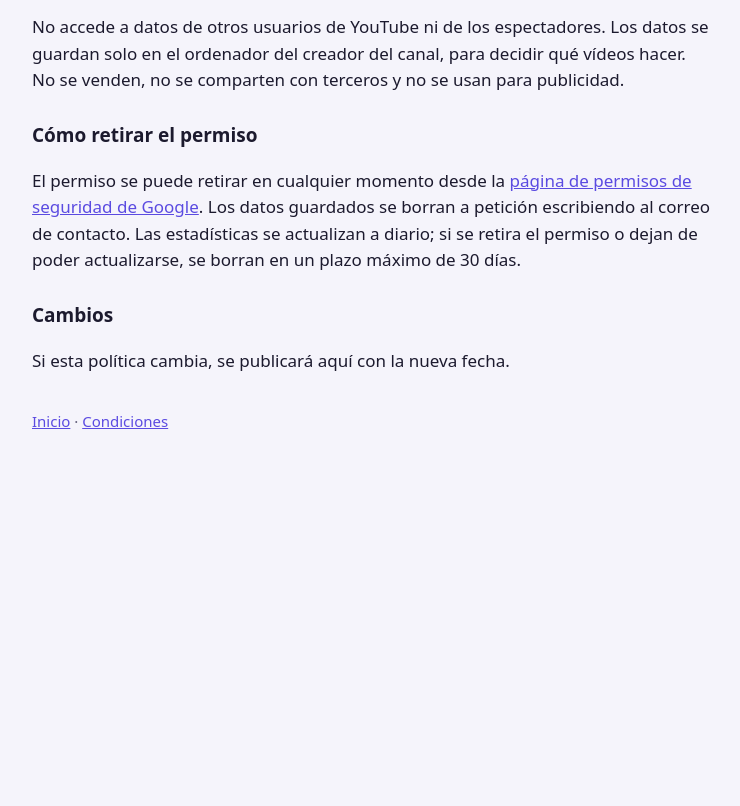
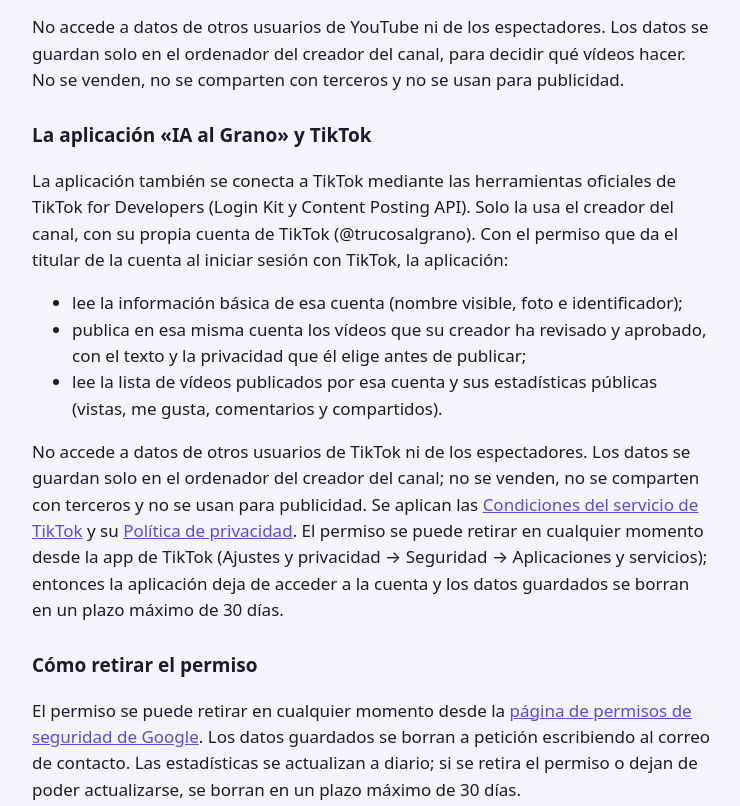
Before and after one commit to trucosalgrano/trucosalgrano.github.io, a plain HTML site: page privacidad.html in a window 1280 px wide. Shown: the part 784-1590 px from the top of the page, without its empty margins (268-1008 px from the left). Before the commit the page ends 1257 px from the top, so only its background shows below. Drawn offline with Linux system fonts and the light colour scheme.

Commit message:
Web: apartado de TikTok en privacidad y condiciones; fichero de verificación de TikTok
Co-Authored-By: Claude Opus 5.5 <noreply@anthropic.com>

```diff
--- a/privacidad.html
+++ b/privacidad.html
@@ -22,7 +22,7 @@
 <body>
 <main>
 <h1>Política de privacidad</h1>
-<p class="suave">IA al Grano (@trucosalgrano) · Última actualización: 19 de noviembre de 2026</p>
+<p class="suave">IA al Grano (@trucosalgrano) · Última actualización: 20 de noviembre de 2026</p>
 
 <h2>Quiénes somos</h2>
 <p>IA al Grano es un canal de vídeos cortos con trucos de inteligencia artificial y
@@ -52,6 +52,27 @@ Utiliza los <strong>servicios de la API de YouTube</strong>. Al usarla se aplica
 guardan solo en el ordenador del creador del canal, para decidir qué vídeos hacer.
 No se venden, no se comparten con terceros y no se usan para publicidad.</p>
 
+<h2>La aplicación «IA al Grano» y TikTok</h2>
+<p>La aplicación también se conecta a TikTok mediante las herramientas oficiales de
+TikTok for Developers (Login Kit y Content Posting API). Solo la usa el creador del
+canal, con su propia cuenta de TikTok (@trucosalgrano). Con el permiso que da el
+titular de la cuenta al iniciar sesión con TikTok, la aplicación:</p>
+<ul>
+  <li>lee la información básica de esa cuenta (nombre visible, foto e identificador);</li>
+  <li>publica en esa misma cuenta los vídeos que su creador ha revisado y aprobado,
+      con el texto y la privacidad que él elige antes de publicar;</li>
+  <li>lee la lista de vídeos publicados por esa cuenta y sus estadísticas públicas
+      (vistas, me gusta, comentarios y compartidos).</li>
+</ul>
+<p>No accede a datos de otros usuarios de TikTok ni de los espectadores. Los datos se
+guardan solo en el ordenador del creador del canal; no se venden, no se comparten con
+terceros y no se usan para publicidad. Se aplican las
+<a href="https://www.tiktok.com/legal/terms-of-service">Condiciones del servicio de TikTok</a>
+y su <a href="https://www.tiktok.com/legal/privacy-policy-eea">Política de privacidad</a>.
+El permiso se puede retirar en cualquier momento desde la app de TikTok (Ajustes y
+privacidad → Seguridad → Aplicaciones y servicios); entonces la aplicación deja de
+acceder a la cuenta y los datos guardados se borran en un plazo máximo de 30 días.</p>
+
 <h2>Cómo retirar el permiso</h2>
 <p>El permiso se puede retirar en cualquier momento desde la
 <a href="https://security.google.com/settings/security/permissions">página de permisos de
```
Also changed, not shown: condiciones.html (+7 -1 lines), tiktok5rT2c3tmkj5jexqEVivC8jTpc8DyjICH.txt (added).
